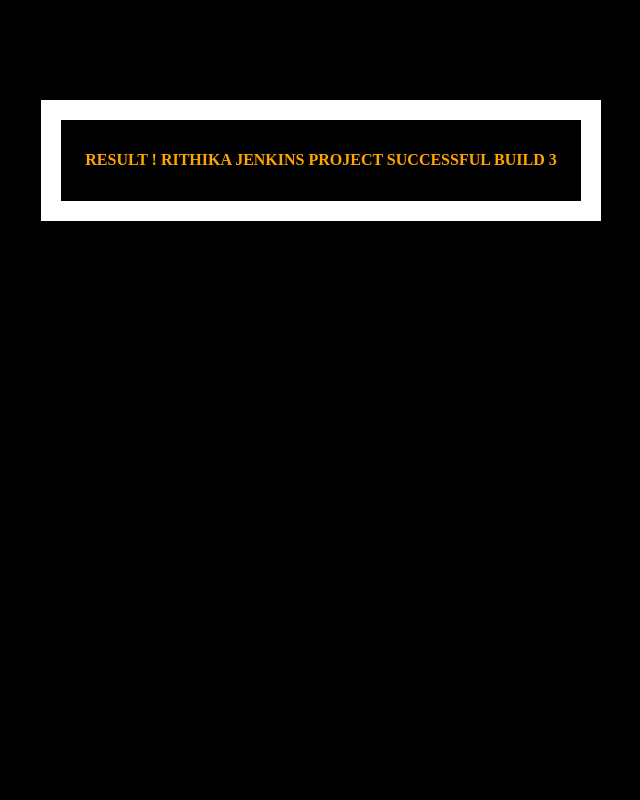
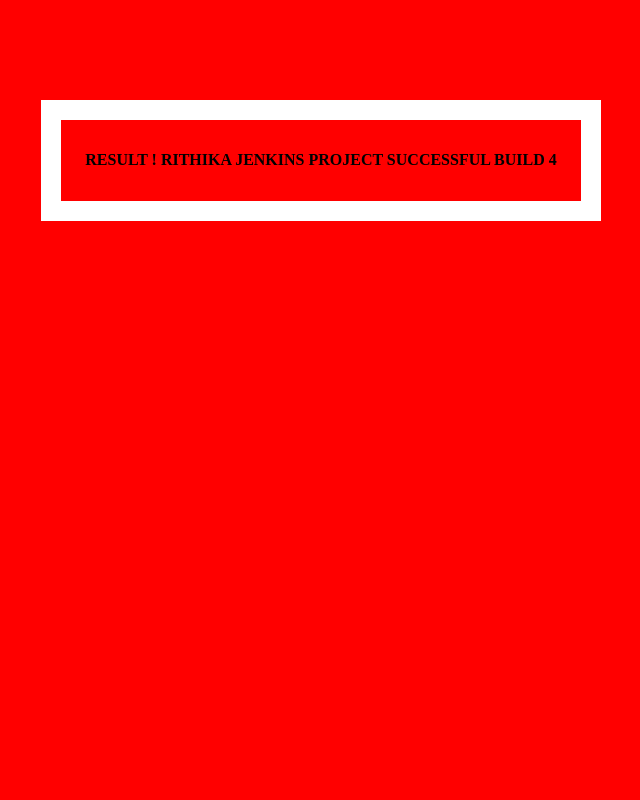
Before and after one commit to RithikaSridharan/demojenkins, a Flask app: page / in a window 1280 px wide. Shown: the whole page, without its empty margins (319-959 px from the left). Run offline with Flask 2, Linux system fonts and the light colour scheme.

Commit message:
Update index.html

```diff
--- a/templates/index.html
+++ b/templates/index.html
@@ -2,8 +2,8 @@
   <head>
     <style type="text/css">
       body {
-        background: black;
-        color: orange;
+        background: red;
+        color: black;
       }
       div.container {
         max-width: 500px;
@@ -21,7 +21,7 @@
   <body>
     <div class="container">
       <h4> Result !
-         Rithika Jenkins project Successful build 3 </h4>
+         Rithika Jenkins project Successful build 4 </h4>
     </div>
   </body>
 </html>
```
